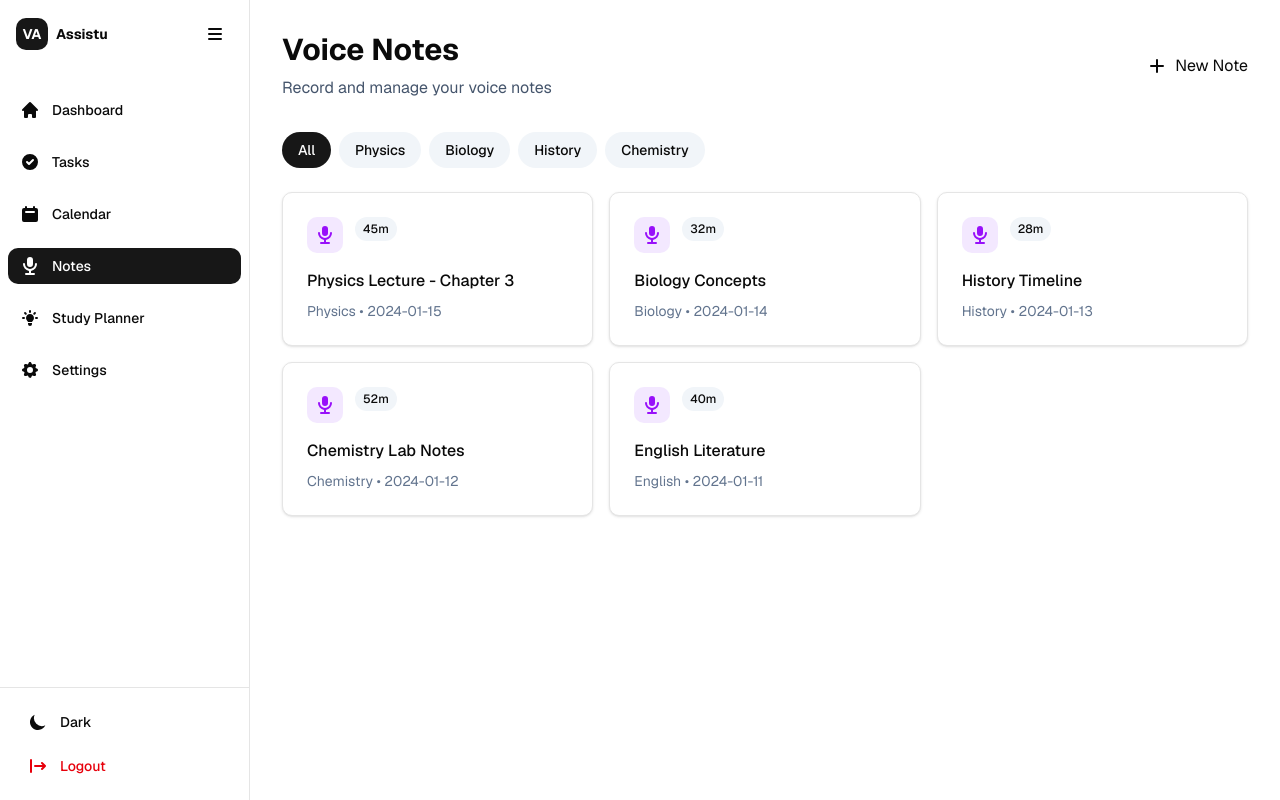
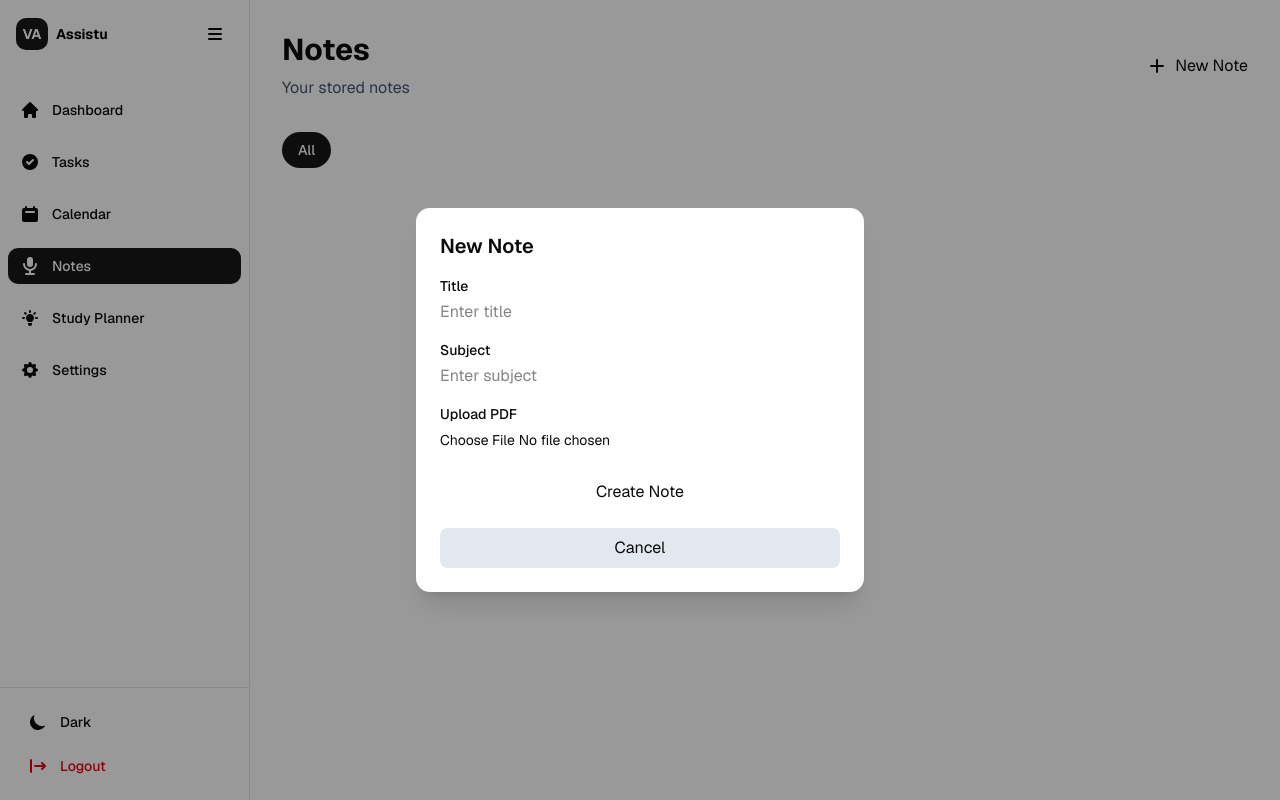
Before and after one commit to BazilSuhail/Assistu-Client, a Next.js app: page /notes in a window 1280 px wide. Both pictures are taken after a click on the button "New Note". Built offline with nearby package versions, Linux system fonts and the light colour scheme.

Commit message:
feat(notes): Revamped Notes UI Implementation and API end-point integration

```diff
--- a/app/calendar/event/[eventId]/page.jsx
+++ /dev/null
@@ -1,126 +0,0 @@
-"use client"
-
-import { useState, useEffect } from "react"
-import { useParams, useRouter } from "next/navigation"
-import { motion } from "framer-motion"
-import Loader from "@/components/shared/loader"
-import { HiArrowLeft, HiPencil, HiTrash } from "react-icons/hi"
-
-const DUMMY_EVENTS_DETAIL = {
-  1: {
-    id: 1,
-    title: "Math Lecture",
-    date: "2024-01-15",
-    time: "10:00 AM",
-    duration: "1 hour",
-    location: "Room 101",
-    description: "Calculus - Integration techniques",
-    recurrence: "Weekly on Monday",
-  },
-}
-
-export default function EventDetailPage() {
-  const params = useParams()
-  const router = useRouter()
-  const [isLoading, setIsLoading] = useState(true)
-  const [event, setEvent] = useState(null)
-
-  useEffect(() => {
-    const timer = setTimeout(() => {
-      setEvent(DUMMY_EVENTS_DETAIL[params.eventId])
-      setIsLoading(false)
-    }, 3000)
-    return () => clearTimeout(timer)
-  }, [params.eventId])
-
-  if (isLoading) {
-    return (
-      <div className="flex items-center justify-center min-h-screen">
-        <Loader />
-      </div>
-    )
-  }
-
-  if (!event) {
-    return <div className="p-6 text-center">Event not found</div>
-  }
-
-  const containerVariants = {
-    hidden: { opacity: 0 },
-    visible: { opacity: 1, transition: { staggerChildren: 0.1 } },
-  }
-
-  const itemVariants = {
-    hidden: { opacity: 0, y: 20 },
-    visible: { opacity: 1, y: 0 },
-  }
-
-  return (
-    <motion.div
-      variants={containerVariants}
-      initial="hidden"
-      animate="visible"
-      className="p-6 md:p-8 max-w-2xl mx-auto"
-    >
-      <motion.div variants={itemVariants} className="flex items-center gap-2 mb-8">
-        <button onClick={() => router.back()} className="p-2 hover:bg-slate-100 dark:hover:bg-slate-700 rounded-lg">
-          <HiArrowLeft className="w-5 h-5" />
-        </button>
-        <h1 className="text-3xl font-bold text-foreground">Event Details</h1>
-      </motion.div>
-
-      <motion.div variants={itemVariants} className="card p-8">
-        <div className="flex items-start justify-between mb-6">
-          <h2 className="text-2xl font-bold text-foreground">{event.title}</h2>
-          <div className="flex gap-2">
-            <motion.button
-              whileHover={{ scale: 1.05 }}
-              className="p-2 hover:bg-slate-100 dark:hover:bg-slate-700 rounded-lg"
-            >
-              <HiPencil className="w-5 h-5 text-blue-600" />
-            </motion.button>
-            <motion.button
-              whileHover={{ scale: 1.05 }}
-              className="p-2 hover:bg-slate-100 dark:hover:bg-slate-700 rounded-lg"
-            >
-              <HiTrash className="w-5 h-5 text-red-600" />
-            </motion.button>
-          </div>
-        </div>
-
-        <div className="grid grid-cols-2 gap-4 mb-6">
-          <div>
-            <label className="text-sm text-slate-500 dark:text-slate-400">Date</label>
-            <p className="font-medium text-foreground">{event.date}</p>
-          </div>
-          <div>
-            <label className="text-sm text-slate-500 dark:text-slate-400">Time</label>
-            <p className="font-medium text-foreground">{event.time}</p>
-          </div>
-          <div>
-            <label className="text-sm text-slate-500 dark:text-slate-400">Duration</label>
-            <p className="font-medium text-foreground">{event.duration}</p>
-          </div>
-          <div>
-            <label className="text-sm text-slate-500 dark:text-slate-400">Location</label>
-            <p className="font-medium text-foreground">{event.location}</p>
-          </div>
-        </div>
-
-        <div className="mb-6">
-          <label className="text-sm text-slate-500 dark:text-slate-400 block mb-2">Description</label>
-          <p className="text-foreground">{event.description}</p>
-        </div>
-
-        <div className="mb-6">
-          <label className="text-sm text-slate-500 dark:text-slate-400 block mb-2">Recurrence</label>
-          <p className="text-foreground">{event.recurrence}</p>
-        </div>
-
-        <motion.button whileHover={{ scale: 1.02 }} whileTap={{ scale: 0.98 }} className="btn-primary w-full">
-          Send Reminder
-        </motion.button>
-      </motion.div>
-    </motion.div>
-  )
-}
--- a/app/notes/[noteId]/page.jsx
+++ b/app/notes/[noteId]/page.jsx
@@ -2,38 +2,69 @@
 
 import { useState, useEffect } from "react"
 import { useParams, useRouter } from "next/navigation"
+import axios from "axios"
 import { motion } from "framer-motion"
 import Loader from "@/components/shared/loader"
-import { HiArrowLeft, HiPencil, HiTrash, HiPlay, HiDownload } from "react-icons/hi"
-
-const DUMMY_NOTES_DETAIL = {
-  1: {
-    id: 1,
-    title: "Physics Lecture - Chapter 3",
-    date: "2024-01-15",
-    duration: "45m",
-    subject: "Physics",
-    transcript:
-      "Today we discussed Newton's laws of motion. The first law states that an object in motion stays in motion unless acted upon by an external force. We also covered the concept of inertia and mass...",
-    summary:
-      "Key concepts: Newton's three laws of motion, inertia, mass, and force relationships. Important examples included pendulums and collision physics.",
-  },
-}
+import { HiArrowLeft, HiPencil, HiTrash, HiDownload } from "react-icons/hi"
 
 export default function NoteDetailPage() {
   const params = useParams()
   const router = useRouter()
+
   const [isLoading, setIsLoading] = useState(true)
   const [note, setNote] = useState(null)
-  const [isEditing, setIsEditing] = useState(false)
+  const [isDeleting, setIsDeleting] = useState(false)
+
+  const noteId = params.noteId
+
+
+  async function loadNote() {
+    try {
+      const token = localStorage.getItem("access")
+
+      const res = await axios.get(
+        `${process.env.NEXT_PUBLIC_SERVER_API_URL}/notes/${noteId}`,
+        {
+          headers: {
+            Authorization: `Bearer ${token}`
+          }
+        }
+      )
+
+      setNote(res.data)
+    } catch (err) {
+      console.log(err)
+    } finally {
+      setIsLoading(false)
+    }
+  }
+
+  async function handleDelete() {
+    if (isDeleting) return
+    setIsDeleting(true)
+
+    try {
+
+      const token = localStorage.getItem("access")
+
+      await axios.delete(
+        `${process.env.NEXT_PUBLIC_SERVER_API_URL}/notes/delete/${noteId}`,
+        {
+          headers: {
+            Authorization: `Bearer ${token}`
+          }
+        }
+      )
+
+      router.push("/notes")
+    } catch (err) {
+      console.log(err)
+    }
+  }
 
   useEffect(() => {
-    const timer = setTimeout(() => {
-      setNote(DUMMY_NOTES_DETAIL[params.noteId])
-      setIsLoading(false)
-    }, 3000)
-    return () => clearTimeout(timer)
-  }, [params.noteId])
+    loadNote()
+  }, [noteId])
 
   if (isLoading) {
     return (
@@ -65,7 +96,10 @@
       className="p-6 md:p-8 max-w-3xl mx-auto"
     >
       <motion.div variants={itemVariants} className="flex items-center gap-2 mb-8">
-        <button onClick={() => router.back()} className="p-2 hover:bg-slate-100 dark:hover:bg-slate-700 rounded-lg">
+        <button
+          onClick={() => router.back()}
+          className="p-2 hover:bg-slate-100 dark:hover:bg-slate-700 rounded-lg"
+        >
           <HiArrowLeft className="w-5 h-5" />
         </button>
         <h1 className="text-3xl font-bold text-foreground">Note Details</h1>
@@ -76,56 +110,87 @@
           <div>
             <h2 className="text-2xl font-bold text-foreground">{note.title}</h2>
             <p className="text-sm text-slate-500 dark:text-slate-400 mt-2">
-              {note.subject} • {note.date} • {note.duration}
+              {note.subject}
             </p>
           </div>
+
           <div className="flex gap-2">
+            <motion.button whileHover={{ scale: 1.05 }} className="p-2 hover:bg-slate-100 dark:hover:bg-slate-700 rounded-lg">
+              <HiPencil className="w-5 h-5 text-blue-600" />
+            </motion.button>
+
             <motion.button
               whileHover={{ scale: 1.05 }}
-              className="p-2 hover:bg-slate-100 dark:hover:bg-slate-700 rounded-lg"
-            >
-              <HiPencil className="w-5 h-5 text-blue-600" />
-            </motion.button>
-            <motion.button
-              whileHover={{ scale: 1.05 }}
+              onClick={handleDelete}
               className="p-2 hover:bg-slate-100 dark:hover:bg-slate-700 rounded-lg"
             >
               <HiTrash className="w-5 h-5 text-red-600" />
             </motion.button>
           </div>
         </div>
-
-        <motion.button
-          whileHover={{ scale: 1.02 }}
-          whileTap={{ scale: 0.98 }}
-          className="btn-primary w-full flex items-center justify-center gap-2 mb-6"
-        >
-          <HiPlay className="w-5 h-5" />
-          Play Recording
-        </motion.button>
-
-        <div className="w-full h-12 bg-slate-50 dark:bg-slate-700 rounded-lg mb-6 flex items-center justify-center">
-          <div className="flex gap-1">
-            {Array.from({ length: 20 }).map((_, i) => (
-              <div
-                key={i}
-                className={`w-1 ${i < 12 ? "bg-primary" : "bg-slate-300 dark:bg-slate-600"}`}
-                style={{ height: Math.random() * 20 + 10 }}
-              />
-            ))}
-          </div>
-        </div>
       </motion.div>
 
       <motion.div variants={itemVariants} className="card p-6 mb-6">
         <h3 className="font-bold text-foreground mb-4">Transcript</h3>
-        <p className="text-foreground leading-relaxed">{note.transcript}</p>
+        <p className="text-foreground whitespace-pre-line leading-relaxed">{note.transcript}</p>
       </motion.div>
 
       <motion.div variants={itemVariants} className="card p-6 mb-6">
         <h3 className="font-bold text-foreground mb-4">Summary</h3>
         <p className="text-foreground">{note.summary}</p>
       </motion.div>
+
+      {note.explanation?.length > 0 && (
+        <motion.div variants={itemVariants} className="card p-6 mb-6">
+          <h3 className="font-bold text-foreground mb-4">Explanation</h3>
+          <ul className="text-foreground space-y-2">
+            {note.explanation.map((item, i) => (
+              <li key={i} className="border-b border-slate-200 dark:border-slate-700 pb-2">
+                {item}
+              </li>
+            ))}
+          </ul>
+        </motion.div>
+      )}
+
+      {note.categories?.length > 0 && (
+        <motion.div variants={itemVariants} className="card p-6 mb-6">
+          <h3 className="font-bold text-foreground mb-4">Categories</h3>
+          <div className="flex flex-wrap gap-2">
+            {note.categories.map((tag, i) => (
+              <span key={i} className="px-3 py-1 bg-slate-200 dark:bg-slate-700 rounded-full text-sm">
+                {tag}
+              </span>
+            ))}
+          </div>
+        </motion.div>
+      )}
+
+      {note.keywords?.length > 0 && (
+        <motion.div variants={itemVariants} className="card p-6 mb-6">
+          <h3 className="font-bold text-foreground mb-4">Keywords</h3>
+          <div className="flex flex-wrap gap-2">
+            {note.keywords.map((tag, i) => (
+              <span key={i} className="px-3 py-1 bg-slate-200 dark:bg-slate-700 rounded-full text-sm">
+                {tag}
+              </span>
+            ))}
+          </div>
+        </motion.div>
+      )}
+
+      {note.tags?.length > 0 && (
+        <motion.div variants={itemVariants} className="card p-6 mb-6">
+          <h3 className="font-bold text-foreground mb-4">Tags</h3>
+          <div className="flex flex-wrap gap-2">
+            {note.tags.map((tag, i) => (
+              <span key={i} className="px-3 py-1 bg-slate-200 dark:bg-slate-700 rounded-full text-sm">
+                {tag}
+              </span>
+            ))}
+          </div>
+        </motion.div>
+      )}
 
       <motion.div variants={itemVariants} className="flex gap-2">
         <motion.button
--- a/app/notes/page.jsx
+++ b/app/notes/page.jsx
@@ -5,23 +5,49 @@
 import Loader from "@/components/shared/loader"
 import Link from "next/link"
 import { HiPlus, HiMicrophone } from "react-icons/hi"
+import NewNoteModal from "@/components/notes/CreateNote"
 
-const DUMMY_NOTES = [
-  { id: 1, title: "Physics Lecture - Chapter 3", date: "2024-01-15", duration: "45m", subject: "Physics" },
-  { id: 2, title: "Biology Concepts", date: "2024-01-14", duration: "32m", subject: "Biology" },
-  { id: 3, title: "History Timeline", date: "2024-01-13", duration: "28m", subject: "History" },
-  { id: 4, title: "Chemistry Lab Notes", date: "2024-01-12", duration: "52m", subject: "Chemistry" },
-  { id: 5, title: "English Literature", date: "2024-01-11", duration: "40m", subject: "English" },
-]
 
 export default function NotesPage() {
+  const [notes, setNotes] = useState([])
+  const [showModal, setShowModal] = useState(false)
+
   const [isLoading, setIsLoading] = useState(true)
   const [view, setView] = useState("grid")
   const [filter, setFilter] = useState("All")
+  const [filters, setFilters] = useState(["All"])
 
   useEffect(() => {
-    const timer = setTimeout(() => setIsLoading(false), 3000)
-    return () => clearTimeout(timer)
+    async function fetchNotes() {
+      try {
+        const token = localStorage.getItem("access")
+        if (!token) {
+          setIsLoading(false)
+          return
+        }
+
+        const res = await fetch(`${process.env.NEXT_PUBLIC_SERVER_API_URL}/notes/all/`, {
+          headers: {
+            Authorization: `Bearer ${token}`
+          }
+        })
+
+        const data = await res.json()
+
+        if (data.notes) {
+          setNotes(data.notes)
+
+          const subjects = [...new Set(data.notes.map(n => n.subject))]
+          setFilters(["All", ...subjects])
+        }
+      } catch (e) {
+        console.log("Fetch error", e)
+      }
+
+      setIsLoading(false)
+    }
+
+    fetchNotes()
   }, [])
 
   if (isLoading) {
@@ -32,20 +58,27 @@
     )
   }
 
+  const filteredNotes =
+    filter === "All" ? notes : notes.filter(n => n.subject === filter)
+
+  const formatDate = d => {
+    const date = new Date(d)
+    return date.toLocaleDateString("en-US", {
+      year: "numeric",
+      month: "short",
+      day: "numeric"
+    })
+  }
+
   const containerVariants = {
     hidden: { opacity: 0 },
-    visible: { opacity: 1, transition: { staggerChildren: 0.1 } },
+    visible: { opacity: 1, transition: { staggerChildren: 0.1 } }
   }
 
   const itemVariants = {
     hidden: { opacity: 0, y: 20 },
-    visible: { opacity: 1, y: 0 },
+    visible: { opacity: 1, y: 0 }
   }
-
-  const filteredNotes = DUMMY_NOTES.filter((note) => {
-    if (filter === "All") return true
-    return note.subject === filter
-  })
 
   return (
     <motion.div
@@ -54,14 +87,24 @@
       animate="visible"
       className="p-6 md:p-8 max-w-6xl mx-auto"
     >
+      <NewNoteModal
+  open={showModal}
+  onClose={() => setShowModal(false)}
+  onUploaded={() => {
+    window.location.reload()
+  }}
+/>
+
       <motion.div variants={itemVariants} className="flex items-center justify-between mb-8">
         <div>
-          <h1 className="text-3xl font-bold text-foreground">Voice Notes</h1>
-          <p className="text-slate-600 dark:text-slate-400 mt-2">Record and manage your voice notes</p>
+          <h1 className="text-3xl font-bold text-foreground">Notes</h1>
+          <p className="text-slate-600 dark:text-slate-400 mt-2">Your stored notes</p>
         </div>
+
         <motion.button
   whileHover={{ scale: 1.05 }}
   whileTap={{ scale: 0.95 }}
+  onClick={() => setShowModal(true)}
   className="btn-primary flex items-center gap-2"
 >
   <HiPlus className="w-5 h-5" />
@@ -69,8 +112,8 @@
 </motion.button>
       </motion.div>
 
-      <motion.div variants={itemVariants} className="flex gap-2 mb-6">
-        {["All", "Physics", "Biology", "History", "Chemistry"].map((f) => (
+      <motion.div variants={itemVariants} className="flex gap-2 mb-6 overflow-x-auto">
+        {filters.map(f => (
           <button
             key={f}
             onClick={() => setFilter(f)}
@@ -87,25 +130,34 @@
 
       <motion.div
         variants={itemVariants}
-        className={view === "grid" ? "grid grid-cols-1 md:grid-cols-2 lg:grid-cols-3 gap-4" : "space-y-2"}
+        className={
+          view === "grid"
+            ? "grid grid-cols-1 md:grid-cols-2 lg:grid-cols-3 gap-4"
+            : "space-y-2"
+        }
       >
-        {filteredNotes.map((note) => (
+        {filteredNotes.map(note => (
           <Link key={note.id} href={`/notes/${note.id}`}>
             <motion.div
               whileHover={{ y: -4 }}
-              className={`card p-6 hover:shadow-lg transition-all cursor-pointer ${view === "grid" ? "h-full" : ""}`}
+              className={`card p-6 hover:shadow-lg transition-all cursor-pointer ${
+                view === "grid" ? "h-full" : ""
+              }`}
             >
               <div className="flex items-start gap-3 mb-4">
                 <div className="p-2 bg-purple-100 dark:bg-purple-900/30 rounded-lg">
                   <HiMicrophone className="w-5 h-5 text-purple-600" />
                 </div>
+
                 <span className="text-xs font-medium px-2 py-1 rounded-full bg-slate-100 dark:bg-slate-700">
-                  {note.duration}
+                  {note.importance || "Medium"}
                 </span>
               </div>
+
               <p className="font-medium text-foreground mb-2">{note.title}</p>
+
               <p className="text-sm text-slate-500 dark:text-slate-400">
-                {note.subject} • {note.date}
+                {note.subject} • {formatDate(note.created_at)}
               </p>
             </motion.div>
           </Link>
--- /dev/null
+++ b/components/notes/CreateNote.jsx
@@ -0,0 +1,111 @@
+"use client"
+
+import { useState } from "react"
+import { motion } from "framer-motion"
+import axios from "axios"
+
+export default function NewNoteModal({ open, onClose, onUploaded }) {
+  const [title, setTitle] = useState("")
+  const [subject, setSubject] = useState("")
+  const [file, setFile] = useState(null)
+  const [loading, setLoading] = useState(false)
+
+  if (!open) return null
+
+  const handleSubmit = async e => {
+    e.preventDefault()
+    if (!file) return
+
+    try {
+      setLoading(true)
+
+      const token = localStorage.getItem("access")
+      const formData = new FormData()
+
+      formData.append("file", file)
+      formData.append("title", title || "Untitled Note")
+      formData.append("subject", subject || "General")
+
+      const res = await axios.post(
+        `${process.env.NEXT_PUBLIC_SERVER_API_URL}/notes/create/pdf/`,
+        formData,
+        {
+          headers: {
+            Authorization: `Bearer ${token}`,
+            "Content-Type": "multipart/form-data"
+          }
+        }
+      )
+
+      setLoading(false)
+
+      if (res.data?.id) {
+        onUploaded()
+        onClose()
+      }
+    } catch (err) {
+      console.log(err)
+      setLoading(false)
+    }
+  }
+
+  return (
+    <div className="fixed inset-0 bg-black/40 flex items-center justify-center z-[999]">
+      <motion.div
+        initial={{ scale: 0.9, opacity: 0 }}
+        animate={{ scale: 1, opacity: 1 }}
+        className="bg-white dark:bg-slate-900 p-6 rounded-xl w-full max-w-md shadow-xl"
+      >
+        <h2 className="text-xl font-semibold text-foreground mb-4">New Note</h2>
+
+        <form onSubmit={handleSubmit} className="space-y-4">
+          <div>
+            <label className="block text-sm font-medium mb-1">Title</label>
+            <input
+              className="input"
+              placeholder="Enter title"
+              value={title}
+              onChange={e => setTitle(e.target.value)}
+            />
+          </div>
+
+          <div>
+            <label className="block text-sm font-medium mb-1">Subject</label>
+            <input
+              className="input"
+              placeholder="Enter subject"
+              value={subject}
+              onChange={e => setSubject(e.target.value)}
+            />
+          </div>
+
+          <div>
+            <label className="block text-sm font-medium mb-1">Upload PDF</label>
+            <input
+              type="file"
+              accept="application/pdf"
+              onChange={e => setFile(e.target.files?.[0] || null)}
+              className="text-sm"
+            />
+          </div>
+
+          <button
+            type="submit"
+            disabled={loading}
+            className="btn-primary w-full mt-3"
+          >
+            {loading ? "Uploading..." : "Create Note"}
+          </button>
+
+          <button
+            type="button"
+            onClick={onClose}
+            className="w-full mt-2 py-2 rounded-md bg-slate-200 dark:bg-slate-700 text-foreground"
+          >
+            Cancel
+          </button>
+        </form>
+      </motion.div>
+    </div>
+  )
+}
```
Lines whose indentation alone changed are shown as unchanged.
